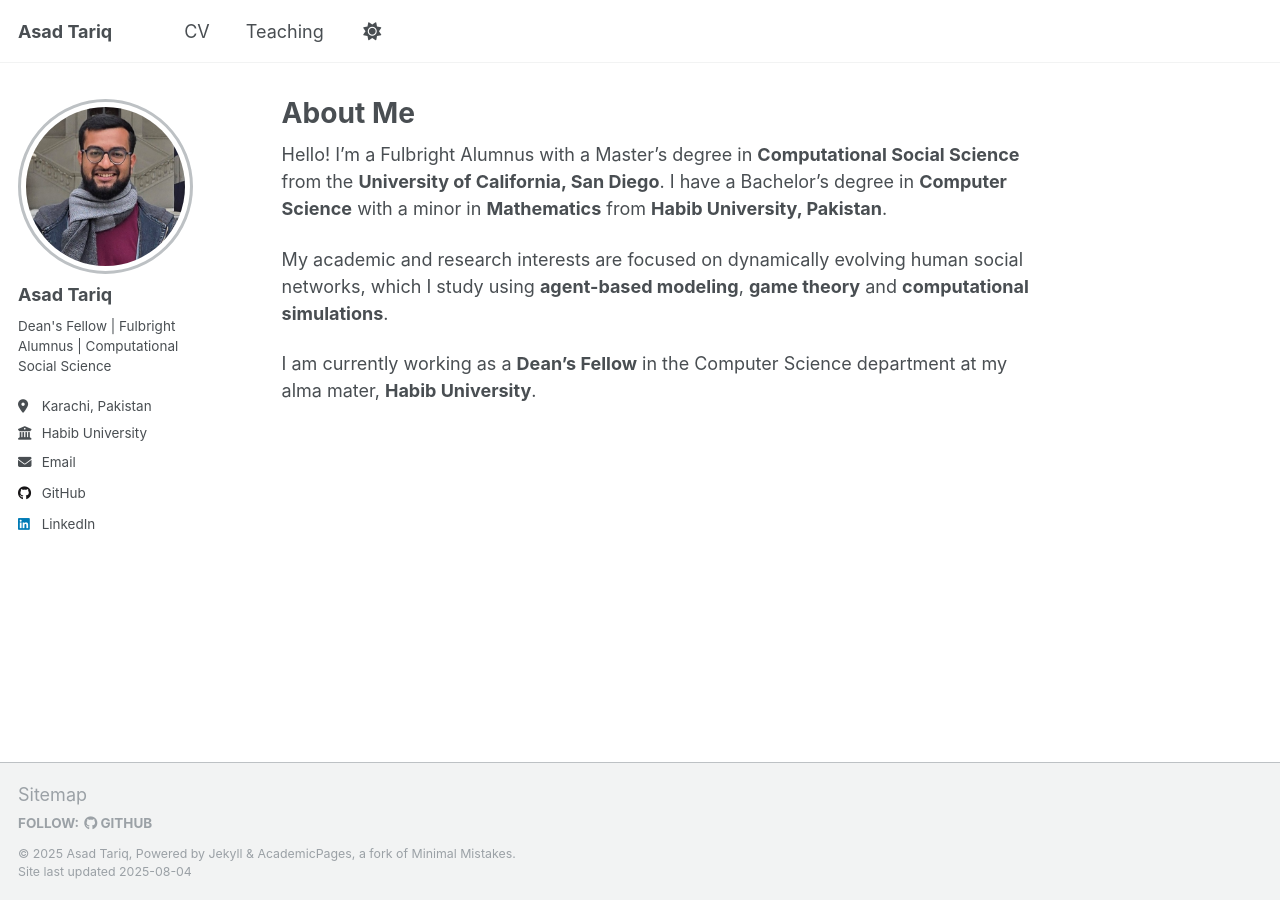
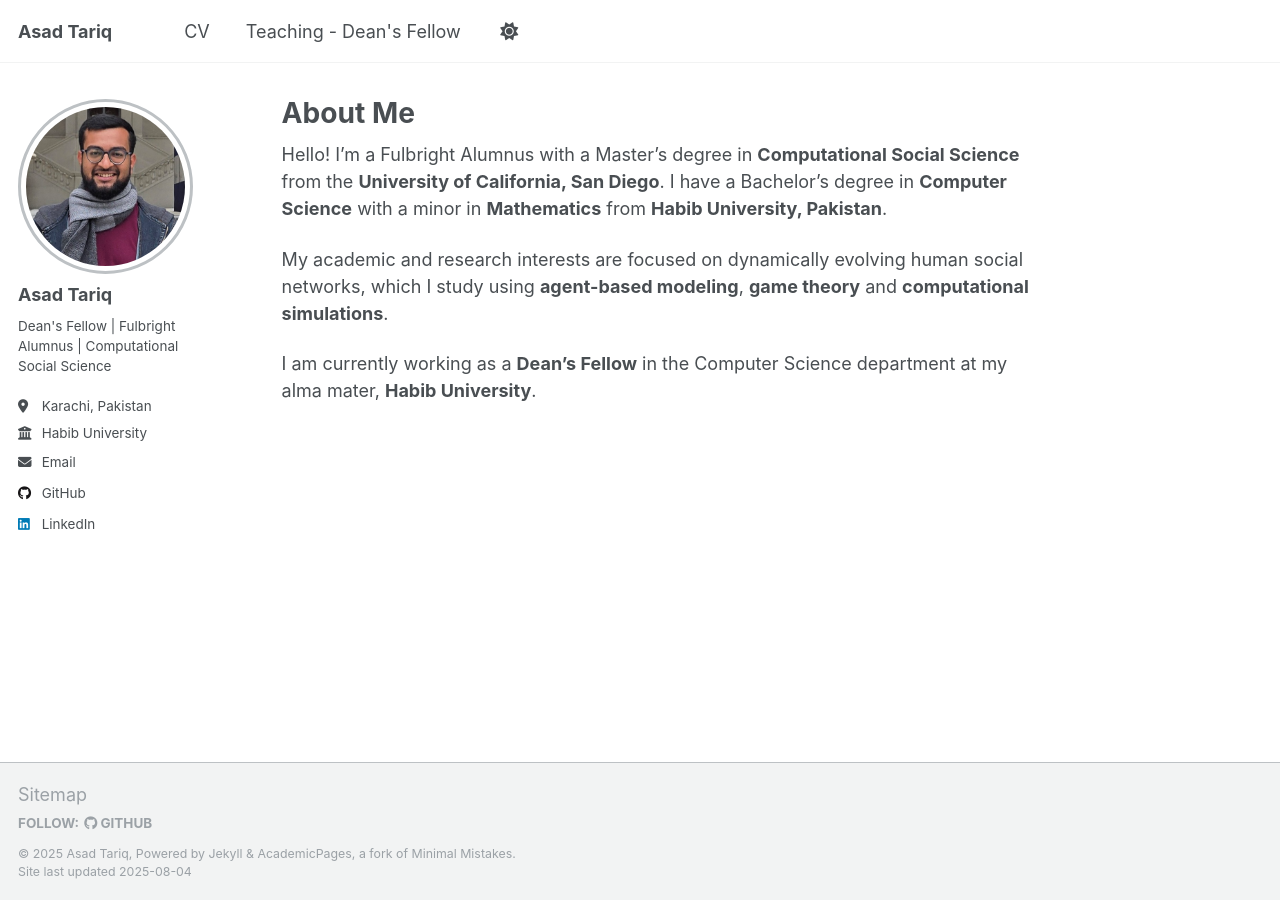
Before and after one commit to Asad-Tariq/Asad-Tariq.github.io, a Jekyll site: the page built from _pages/about.md, in a window 1280 px wide. Built offline with Jekyll 4.4.1, drawn with Linux system fonts in a browser that asks for light colours.

Commit message:
fall25 update

```diff
--- a/_data/navigation.yml
+++ b/_data/navigation.yml
@@ -17,7 +17,7 @@
   # - title: "Talks"
   #   url: /talks/
 
-  - title: "Teaching"
+  - title: "Teaching - Dean's Fellow"
     url: /teaching/
 
   # - title: "Portfolio"
```
